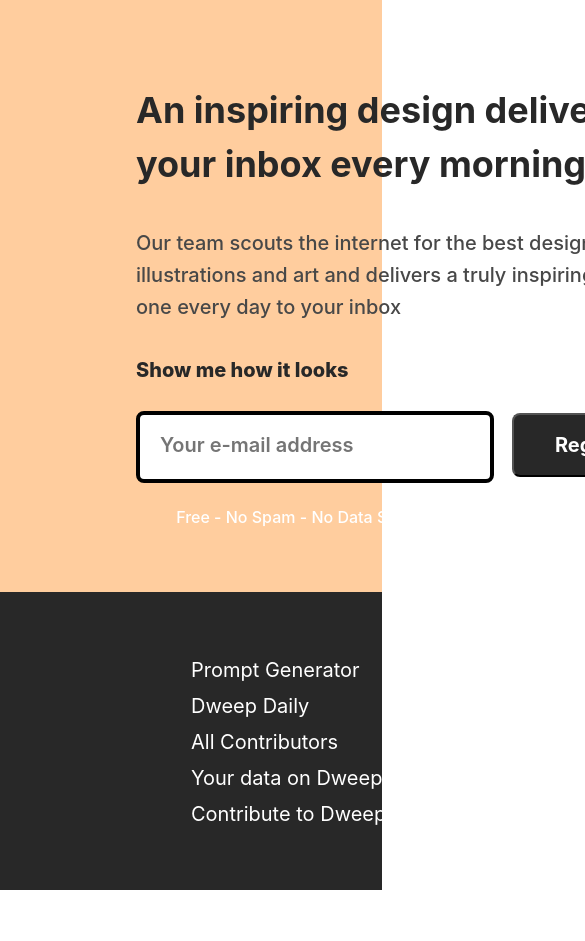
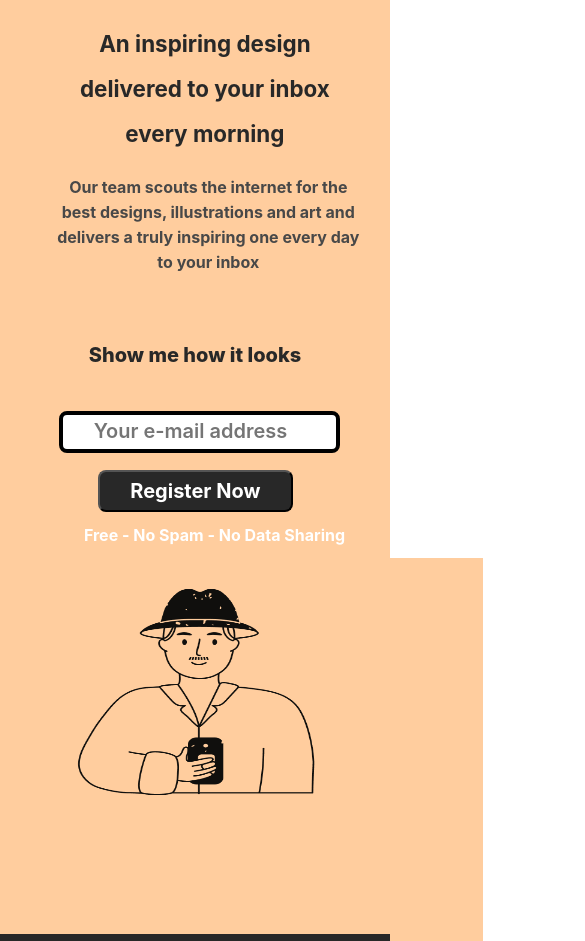
Before and after one commit to narayan-00/Cuvette-Project, a plain HTML site: page index.html in a window 390 px wide. Shown: the top 941 px of the page, 585 px wide, since content can reach past the window. Before the commit the page ends 890 px from the top, so only its background shows below. Drawn offline with Linux system fonts and the light colour scheme.

Commit message:
Update syle.css

```diff
--- a/syle.css
+++ b/syle.css
@@ -1,23 +1,19 @@
-*{
-    margin:0px;
+* {
+  margin: 0px;
   padding: 0px;
 }
-.container{
-    width: 98vw;
-
+.container {
+  width: 100vw;
 }
 
-.upper{
-    display:flex;
-    background-color: #FFCD9E;
+.upper {
+  display: flex;
+  background-color: #ffcd9e;
   justify-content: space-between;
   height: 592px;
-
-
-
 }
 
-.p1{
+.p1 {
   position: relative;
   width: 562px;
   height: 8px;
@@ -29,12 +25,9 @@ font-weight: 700;
   line-height: 54px;
   letter-spacing: 0em;
   text-align: left;
-color:  #282828;
-;
-
-
+  color: #282828;
 }
-.p2{
+.p2 {
   position: relative;
   width: 495px;
   height: 31px;
@@ -47,10 +40,8 @@ line-height: 32px;
   letter-spacing: 0em;
   text-align: left;
   color: #484848;
-
-
 }
-.p3{
+.p3 {
   position: relative;
   width: 227px;
   height: 81px;
@@ -62,11 +53,9 @@ font-weight: 800;
   line-height: 32px;
   letter-spacing: 0em;
   text-align: left;
-color:#282828;
-;
-
+  color: #282828;
 }
-.box{
+.box {
   position: absolute;
   width: 350px;
   height: 64px;
@@ -77,13 +66,9 @@ border: 4px solid #000000;
 
   top: 411px;
   left: 136px;
-background-color: #FFFFFF;
-
-
-
-
+  background-color: #ffffff;
 }
-.mail{
+.mail {
   position: relative;
   font-family: Inter;
   font-size: 20px;
@@ -91,44 +76,37 @@ font-weight: 600;
   line-height: 32px;
   letter-spacing: 0em;
   text-align: left;
-color:#888888;
+  color: #888888;
   width: 300px;
   height: 60px;
-top:0px;
-left:10px;
+  top: 0px;
+  left: 10px;
   border: none;
   outline: none;
-
-
-
 }
-.button{
+.button {
   position: relative;
   width: 216px;
   height: 64px;
   top: 293px;
   left: 496px;
   border-radius: 8px;
-background-color:  #282828;
-margin-left: 16px
-;
-
+  background-color: #282828;
+  margin-left: 16px;
 }
-.button p{
+.button p {
   font-family: Inter;
   font-size: 20px;
   font-weight: 700;
   line-height: 24px;
   letter-spacing: 0em;
   text-align: center;
-color: #FFFFFF;
+  color: #ffffff;
   cursor: pointer;
 
   left: 496px;
-
-
 }
-.p4{
+.p4 {
   position: relative;
   width: 344px;
   height: 61px;
@@ -141,130 +119,306 @@ font-weight: 500;
   line-height: 26px;
   letter-spacing: 0em;
   text-align: center;
-color: #FFFFFF;
-;
+  color: #ffffff;
 }
-.img{
+.img {
   position: relative;
   width: 575px;
   height: 575px;
-
-
 }
-.img img{
+.img img {
   text-align: center;
   /* border: 1px solid black; */
-
-
-
 }
 
-.foot{
-
+.foot {
   height: 298px;
   top: 592px;
   background-color: #282828;
 }
 
-.li ,.email{
+.li,
+.email {
   font-family: Inter;
   font-size: 20px;
   font-weight: 400;
   line-height: 32px;
   letter-spacing: 0em;
   text-align: left;
-color:#FFFFFF;
+  color: #ffffff;
   /* border: 1px solid blue; */
 }
 
-.foot{
+.foot {
   display: flex;
   justify-content: space-between;
-
-
-
 }
 
-.foot_left{
+.foot_left {
   /* border: 1px solid red; */
 
   margin-bottom: 36px;
   margin-left: 191px;
   display: flex;
   flex-direction: column;
-
-
-
-
 }
-.li.list1{
+.li.list1 {
   margin-top: 62px;
-
 }
 
-.li.list1,.li.list2,.li.list3{
-    width:216px;
+.li.list1,
+.li.list2,
+.li.list3 {
+  width: 216px;
   height: 36px;
 }
-.li.list4,.li.list5{
-    width:236px;
+.li.list4,
+.li.list5 {
+  width: 236px;
   height: 36px;
   /* border: 1px solid ; */
-
 }
-.foot_right{
-
+.foot_right {
   /* border: 1px solid green; */
   display: flex;
   flex-direction: column;
   margin-right: 193px;
   margin-top: 62px;
   align-items: end;
-
 }
-.li.list_1{
-    width:148px;
+.li.list_1 {
+  width: 148px;
   height: 36px;
   /* border: 1px solid; */
   text-align: end;
-
-
 }
-.li.list_2{
-    width:232px;
+.li.list_2 {
+  width: 232px;
   height: 36px;
   /* border: 1px solid; */
   text-align: end;
-
 }
-.logo{
+.logo {
   display: flex;
-
-
 }
-.logo1{
+.logo1 {
   width: 38.405405044555664px;
   height: 27.42014503479004px;
   top: 728.579833984375px;
 
   margin-left: 20px;
   /* border: 1px solid; */
-
-
 }
-.logo2{
+.logo2 {
   width: 29.405405044555664px;
   height: 27.42014503479004px;
   top: 728.579833984375px;
   left: 1217.5946044921875px;
   /* border: 1px solid; */
-
 }
 
-.email{
-
+.email {
   height: 36px;
   margin-top: 42px;
   cursor: pointer;
+}
+@media screen and (min-width: 350px) and (max-width: 599px) {
+    .container{
+        width: 100vw;
+
 
     }
+  .upper {
+    display: flex;
+    flex-direction: column;
+    align-items: center;
+    margin-bottom: -250px;
+
+
+  }
+  .left_content .p1 {
+    position: relative;
+    left: 6%;
+    width: 70%;
+    top: 10%;
+    font-size: 1.4rem;
+    text-align: center;
+    font-weight: 700;
+    line-height: 45px;
+    margin-left: 25px;
+    margin-right: 20px;
+    padding: 0px 15px 0 20px;
+
+
+
+  }
+  .p2{
+    position: relative;
+    font-size: 1rem;
+    text-align: center;
+    font-weight: 700;
+    line-height: 25px;
+    margin-left: 25px;
+    margin-right: 20px;
+
+    left: 7%;
+    width: 80%;
+    top: 80%;
+
+
+  }
+  .p3{
+    position: relative;
+    left: 10%;
+    text-align: center;
+    top: 300px;
+    width: 80%;
+  }
+  .box{
+   position:absolute;
+   width: 70%;
+   height: 4%;
+   left: 15%;
+
+  }
+  .mail{
+    position:relative;
+    width: 90%;
+    height: 80%;
+    text-align: center;
+
+    left: 1%;
+
+  }
+  .button{
+    position: relative;
+    left: 21%;
+    width: 50%;
+    height: 20%;
+    top:350px
+
+  }
+  .p4{
+    position: relative;
+    width: 80%;
+    top: 360px;
+    left: 15%;
+    font-weight: 700;
+
+
+  }
+.img{
+    position: relative;
+    background-color: #ffcd9e;
+    top: 59%;
+}
+  .img img{
+    position: relative;
+
+    height: 70%;
+    width: 60%;
+    left: 20%;
+  }
+  .foot{
+    position: relative;
+
+    display: flex;
+    flex-direction: column;
+    align-items: center;
+    width: 100%;
+    height: 50%;
+  }
+  .foot_left{
+    position: relative;
+    right: 30%;
+  }
+  .foot_right{
+    position: relative;
+    top:-60px;
+    left: 29%;
+
+  }
+}
+
+@media screen and (min-width:600px) and (max-width:1214px){
+    body{
+        margin: 0;
+        padding: 0;
+    }
+    .container{
+
+        height: 83vh;
+    }
+    .upper{
+        position: absolute;
+        width: 100%;
+    }
+    .left_content{
+        position:relative;
+        width: 70%;
+
+    }
+    .img{
+        position: relative;
+        width: 30%;
+        b
+    }
+    .img img{
+        position: relative;
+        height: 90%;
+        width: 95%;
+    }
+    .p1, .p2{
+        position: relative;
+        width: 80%;
+
+        right: 5%;
+
+
+   }
+   .p1{
+    font-size: 2rem;
+   }
+   .p2{
+    margin-bottom: 5%;
+   }
+    .p3{
+        position: relative;
+        width: 80%;
+        top: 48%;
+
+    }
+.box{
+
+    width: 70%;
+}
+.mail{
+    width: 82%;
+}
+.button{
+        top: 350px;
+        left: 45%;
+        width: 30%;
+        height: 8%;
+
+}
+.p4{
+        position: relative;
+        top: 60%;
+}
+.foot{
+        position: absolute;
+        width: 100vw;
+
+}
+.foot_left{
+        position: relative;
+        right: 15%;
+}
+
+.foot_right{
+        position: relative;
+        right: 7%;
+}
+
+}
```
Lines whose indentation alone changed are shown as unchanged.
